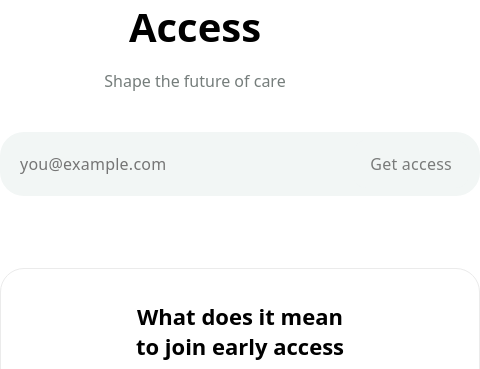
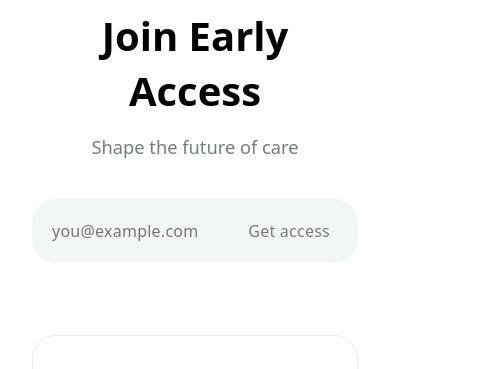
Before and after one commit to Ruby-Care/Website, a Next.js app: page /en/access in a window 390 px wide. Shown: the part 152-521 px from the top of the page, 480 px wide, since content can reach past the window. Built offline with nearby package versions, Linux system fonts and the light colour scheme; no server answers; a web font is replaced by a local one.

Commit message:
improved rwd

```diff
--- a/app/[locale]/access/page.module.css
+++ b/app/[locale]/access/page.module.css
@@ -1,10 +1,12 @@
 .container {
-  padding: var(--space-64) var(--space-16);
+  padding: var(--space-64) var(--space-40);
+
+  @media (max-width: 768px) {
+    padding: var(--space-64) var(--space-32);
+  }
 }
 
 .content {
-  max-width: 900px;
-  margin: 0 auto;
   display: flex;
   flex-direction: column;
 }
@@ -29,7 +31,6 @@
 
 
 .features{
-  width: 480px;
   margin: var(--space-16) auto;
   padding: var(--space-32);
   box-sizing: border-box;
@@ -70,14 +71,3 @@
     }
   }
 }
-
-
-@media (max-width: 768px) {
-  .container {
-    padding: var(--space-7) var(--space-4);
-  }
-
-  .subtitle {
-    font-size: 1rem;
-  }
-}
--- a/app/[locale]/access/page.tsx
+++ b/app/[locale]/access/page.tsx
@@ -47,7 +47,7 @@ export default function AccessPage() {
   const t = useTranslations('accessPage');
 
   return (
-    <div className={styles.container}>
+    <div className={`${styles.container} container-sm`}>
       <div className={styles.content}>
         <header className={styles.header}>
           <h1 className={`${styles.title} type-display color-text`}>
--- a/app/[locale]/manifest/page.module.css
+++ b/app/[locale]/manifest/page.module.css
@@ -1,5 +1,9 @@
 .container {
-  padding: var(--space-64) var(--space-16);
+  padding: var(--space-64) var(--space-40);
+
+  @media (max-width: 768px) {
+    padding: var(--space-64) var(--space-32);
+  }
 
   .content {
     .title {
@@ -19,24 +23,3 @@
     }
   }
 }
-
-
-
-/*
-@media (max-width: 768px) {
-  .container {
-    padding: 32px 16px;
-  }
-
-  .content {
-    padding: 32px 24px;
-  }
-
-  .title {
-    font-size: 36px;
-  }
-
-  .description {
-    font-size: 16px;
-  }
-} */
--- a/components/EmailSignup/EmailSignup.module.css
+++ b/components/EmailSignup/EmailSignup.module.css
@@ -1,5 +1,5 @@
 .container {
-  width: 480px;
+  min-width: 100%;
   margin: 0 auto;
   display: flex;
   flex-direction: column;
```
